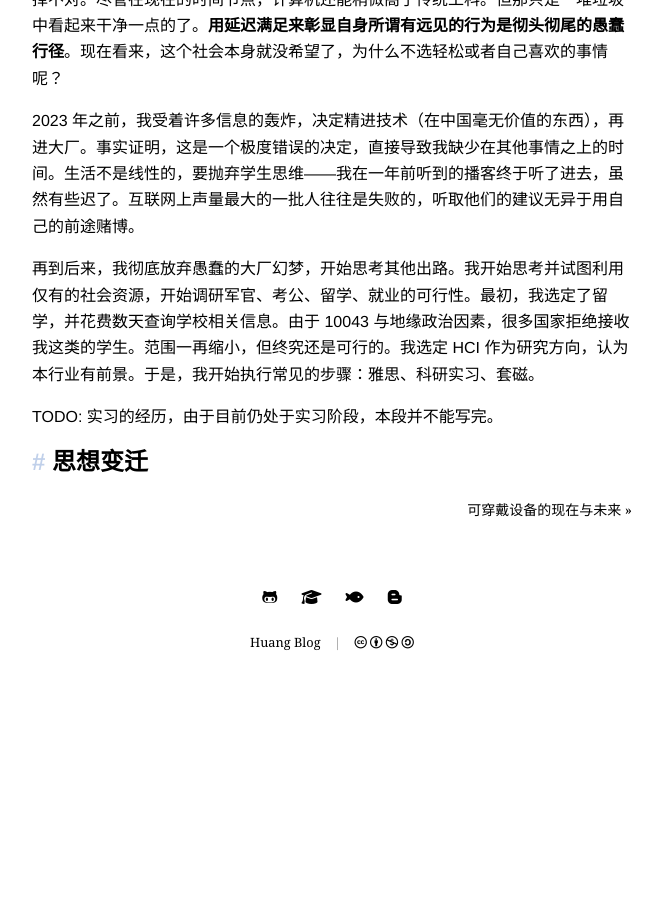
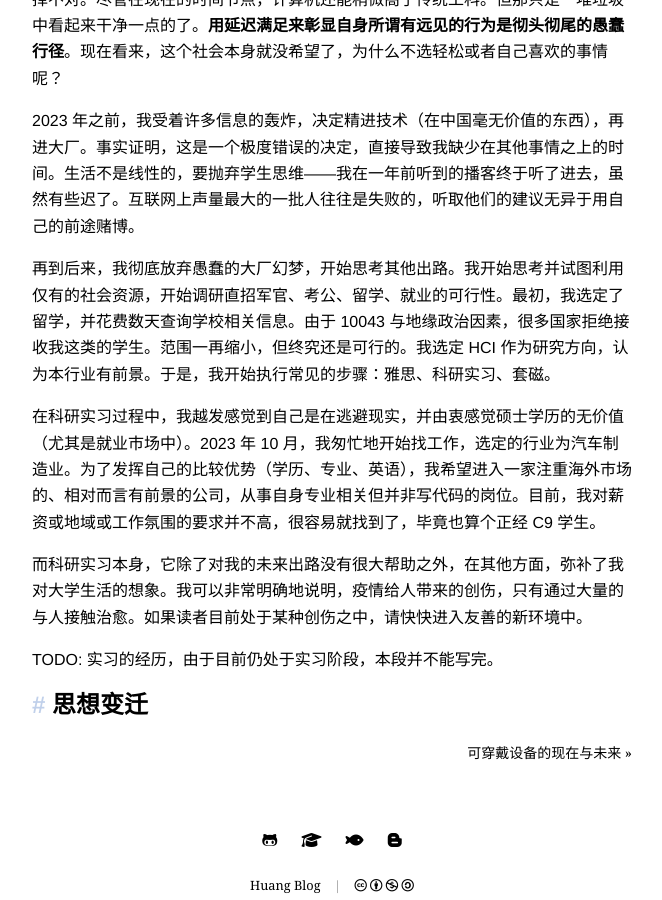
Before and after one commit to huang-feiyu/huang-feiyu.github.io, a Jekyll site: the page built from _posts/2024-03-17-school-life.md, in a window 1280 px wide and 900 px high, scrolled down 3911 px. Shown: the whole window, without its empty margins (308-970 px from the left). Built offline with Jekyll 4.4.1, drawn with Linux system fonts in a browser that asks for light colours; nearby versions of some CDN libraries; before the commit the page ends 4592 px from its top, so only the background shows below that.

Commit message:
post: update

```diff
--- a/_posts/2024-03-17-school-life.md
+++ b/_posts/2024-03-17-school-life.md
@@ -54,7 +54,11 @@ description: 有关于我四年的生活，关注个体生活经历、社会氛
 
 2023 年之前，我受着许多信息的轰炸，决定精进技术（在中国毫无价值的东西），再进大厂。事实证明，这是一个极度错误的决定，直接导致我缺少在其他事情之上的时间。生活不是线性的，要抛弃学生思维——我在一年前听到的播客终于听了进去，虽然有些迟了。互联网上声量最大的一批人往往是失败的，听取他们的建议无异于用自己的前途赌博。
 
-再到后来，我彻底放弃愚蠢的大厂幻梦，开始思考其他出路。我开始思考并试图利用仅有的社会资源，开始调研军官、考公、留学、就业的可行性。最初，我选定了留学，并花费数天查询学校相关信息。由于 10043 与地缘政治因素，很多国家拒绝接收我这类的学生。范围一再缩小，但终究还是可行的。我选定 HCI 作为研究方向，认为本行业有前景。于是，我开始执行常见的步骤：雅思、科研实习、套磁。
+再到后来，我彻底放弃愚蠢的大厂幻梦，开始思考其他出路。我开始思考并试图利用仅有的社会资源，开始调研直招军官、考公、留学、就业的可行性。最初，我选定了留学，并花费数天查询学校相关信息。由于 10043 与地缘政治因素，很多国家拒绝接收我这类的学生。范围一再缩小，但终究还是可行的。我选定 HCI 作为研究方向，认为本行业有前景。于是，我开始执行常见的步骤：雅思、科研实习、套磁。
+
+在科研实习过程中，我越发感觉到自己是在逃避现实，并由衷感觉硕士学历的无价值（尤其是就业市场中）。2023 年 10 月，我匆忙地开始找工作，选定的行业为汽车制造业。为了发挥自己的比较优势（学历、专业、英语），我希望进入一家注重海外市场的、相对而言有前景的公司，从事自身专业相关但并非写代码的岗位。目前，我对薪资或地域或工作氛围的要求并不高，很容易就找到了，毕竟也算个正经 C9 学生。
+
+而科研实习本身，它除了对我的未来出路没有很大帮助之外，在其他方面，弥补了我对大学生活的想象。我可以非常明确地说明，疫情给人带来的创伤，只有通过大量的与人接触治愈。如果读者目前处于某种创伤之中，请快快进入友善的新环境中。
 
 TODO: 实习的经历，由于目前仍处于实习阶段，本段并不能写完。
 
```
